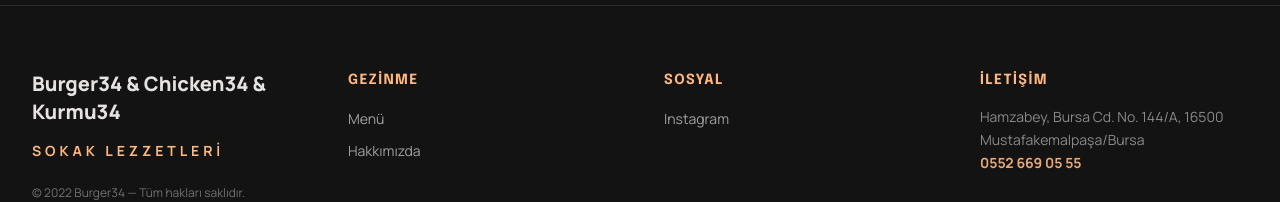
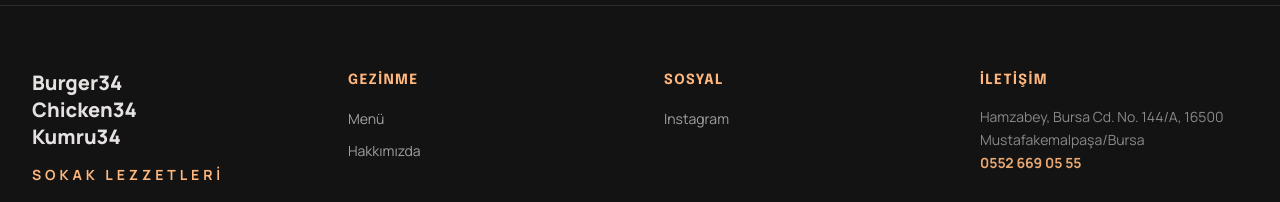
Before and after one commit to oneqrtr/burger34x, a React (Vite) app: page / in a window 1280 px wide. Shown: the part 5083-5285 px from the top of the page. Built offline with nearby package versions, Linux system fonts and the light colour scheme; no server answers; the database is empty.

Commit message:
Update Footer.tsx

```diff
--- a/src/components/Footer.tsx
+++ b/src/components/Footer.tsx
@@ -31,9 +31,11 @@
     <footer className="bg-dark-bg border-t border-white/10">
       <div className="max-w-7xl mx-auto px-8 py-16 grid grid-cols-1 md:grid-cols-4 gap-12">
         <div className="space-y-4 max-w-sm">
-          <p className="text-lg font-black leading-snug text-cream md:text-xl">
-            Burger34 & Chicken34 & Kurmu34
-          </p>
+          <div className="flex flex-col gap-0.5 text-lg font-black leading-tight text-cream md:text-xl">
+            <span>Burger34</span>
+            <span>Chicken34</span>
+            <span>Kumru34</span>
+          </div>
           <p className="text-sm font-bold uppercase tracking-[0.28em] text-orange-accent">
             Sokak Lezzetleri
           </p>
```
